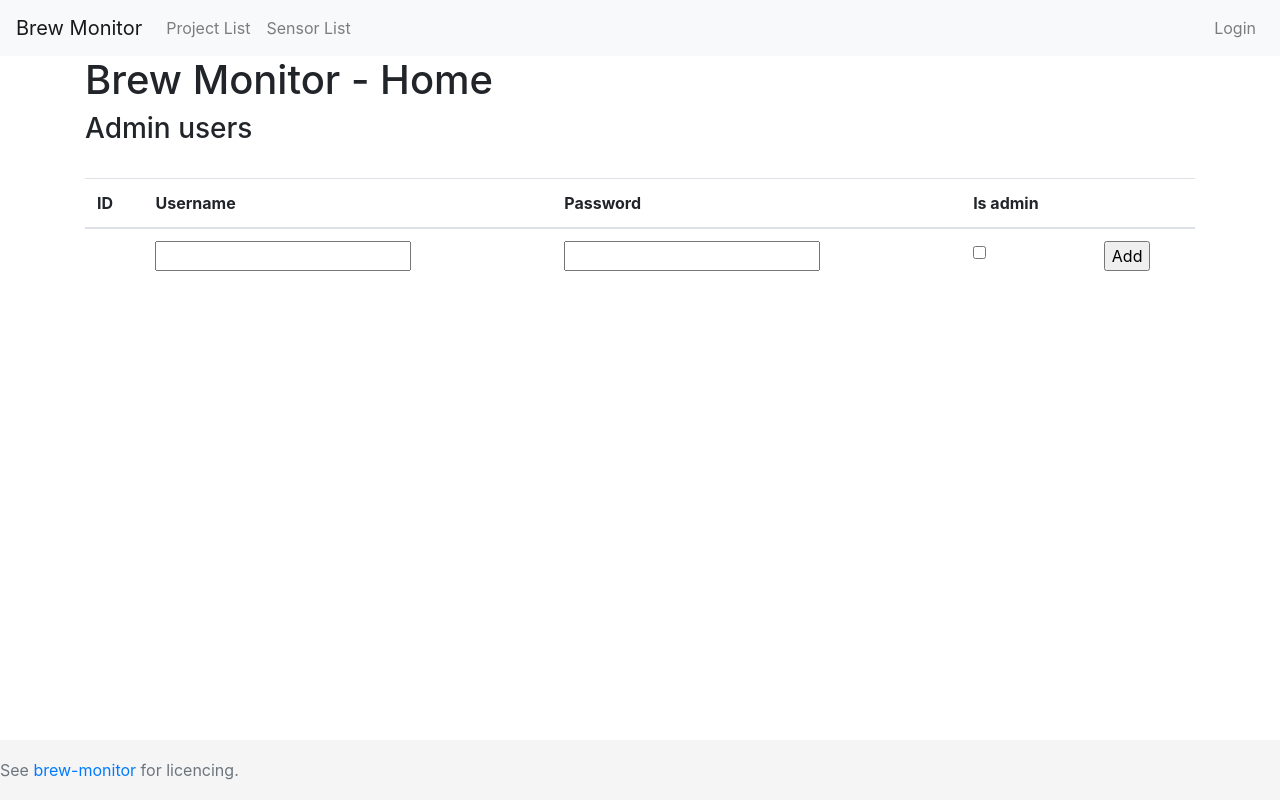
After one commit to jordanpenard/brew-monitor, a Flask app: template website/templates/admin_users.html.mako in a window 1280 px wide. The commit adds this page. Run offline with Flask 2, Linux system fonts and the light colour scheme; the template is opened without the code that fills it, so the values that code supplies are empty; some libraries are stand-ins or nearby versions.

Commit message:
Adding a view for the admin user managment

```diff
--- /dev/null
+++ b/website/templates/admin_users.html.mako
@@ -0,0 +1,45 @@
+<%!
+    import json
+%>
+<%inherit file="generic.html.mako" />
+<%namespace name="generic" file="generic.html.mako" />
+
+<%block name="head_title">
+    <title>Brew Monitor - Admin users</title>
+</%block>
+
+<div class="column is-4 is-offset-4">
+    <h3 class="title">Admin users</h3>
+    <br>
+    <div class="box">
+        <table class="table">
+            <thead><tr>
+                <th scope="col">ID</th>
+                <th scope="col">Username</th>
+                <th scope="col">Password</th>
+                <th scope="col">Is admin</th>
+                <th scope="col"></th>
+            </tr></thead>
+            % for user in users:
+            <tr>
+                <td>${user['id']}</td>
+                <td>${user['username']}</td>
+                <td>*****</td>
+                <td><input disabled type="checkbox"
+                    % if user['is_admin']:
+                    checked
+                    % endif
+                ></td>
+                <td><input type="button" value="Delete"></td>
+            </tr>
+            % endfor
+            <tr>
+                <td></td>
+                <td><input type="text" name="username"></td>
+                <td><input type="text" name="password"></td>
+                <td><input type="checkbox" name="is_admin"></td>
+                <td><input type="submit" value="Add"></td>
+            </tr>
+        </table>
+    </div>
+</div>
--- a/website/templates/generic.html.mako
+++ b/website/templates/generic.html.mako
@@ -67,11 +67,6 @@
                         <li class="nav-item" id="accessor_sensor_nav_item">
                             <a class="nav-link" href="${url_for('accessor.all_sensors')}">Sensor List</a>
                         </li>
-    		            % if current_user.is_authenticated and current_user.is_admin:
-                        <li class="nav-item" id="user_nav_item">
-                            <a class="nav-link" href="#">User Management</a>
-                        </li>
-    		            % endif
                     </ul>
                     % if not current_user.is_authenticated:
                     <ul class="nav navbar-nav navbar-right">
@@ -85,6 +80,16 @@
                         <li class="nav-item" id="username_nav_item">
                             <a class="nav-link" href="#">${current_user.name}</a>
                         </li>
+    		            % if current_user.is_admin:
+                        <li class="nav-item dropdown" id="admin_nav_item">
+                            <a class="nav-link dropdown-toggle" href="#" id="navbarDropdownAdmin" role="button" data-toggle="dropdown" aria-haspopup="true" aria-expanded="false">
+                            Admin
+                            </a>
+                            <div class="dropdown-menu" aria-labelledby="navbarDropdownAdmin">
+                              <a class="dropdown-item" href="${url_for('home.admin_users')}">Users</a>
+                            </div>
+                        </li>
+    		            % endif
                         <li class="nav-item" id="logout_nav_item">
                             <a class="nav-link" href="${url_for('home.logout')}">Logout</a>
                         </li>
```
Also changed, not shown: website/python/brewmonitor/user.py (+14 -0 lines), website/python/brewmonitor/views.py (+9 -1 lines).
